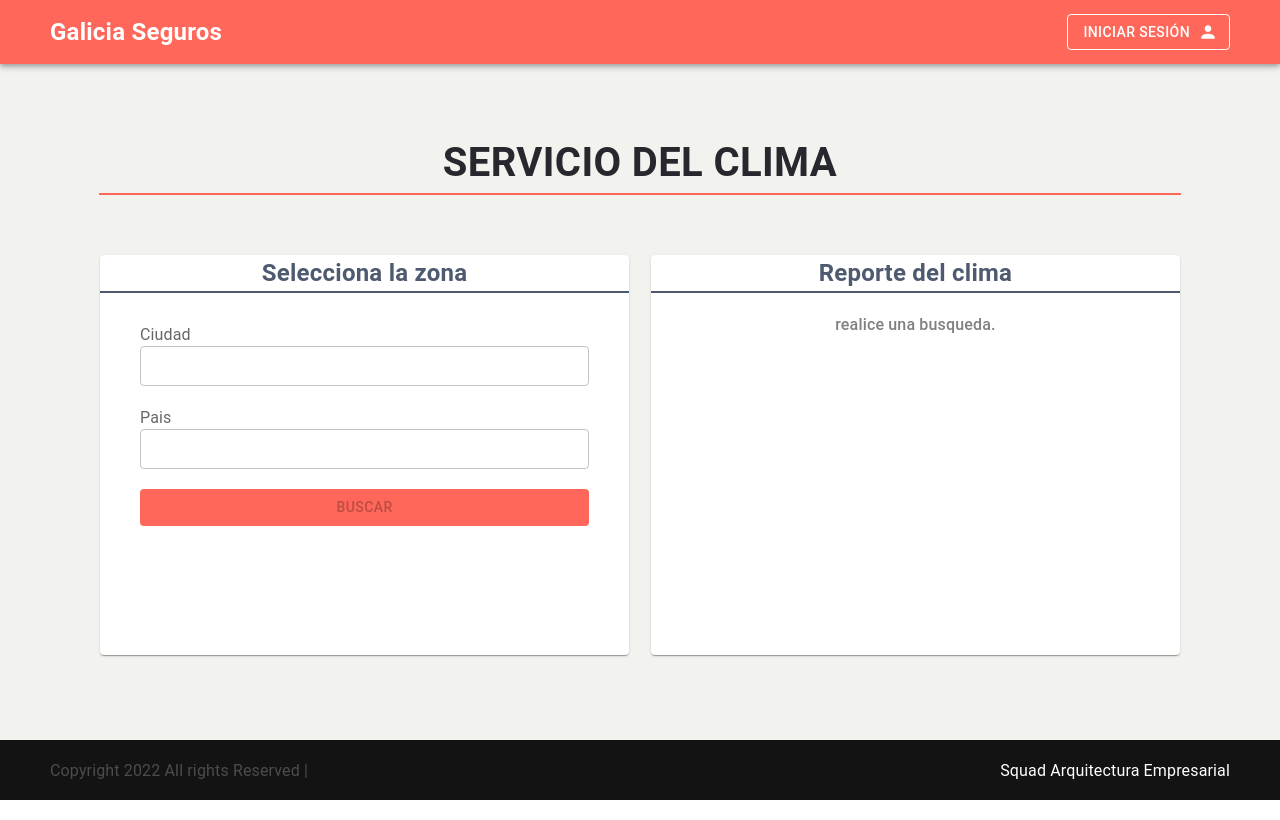
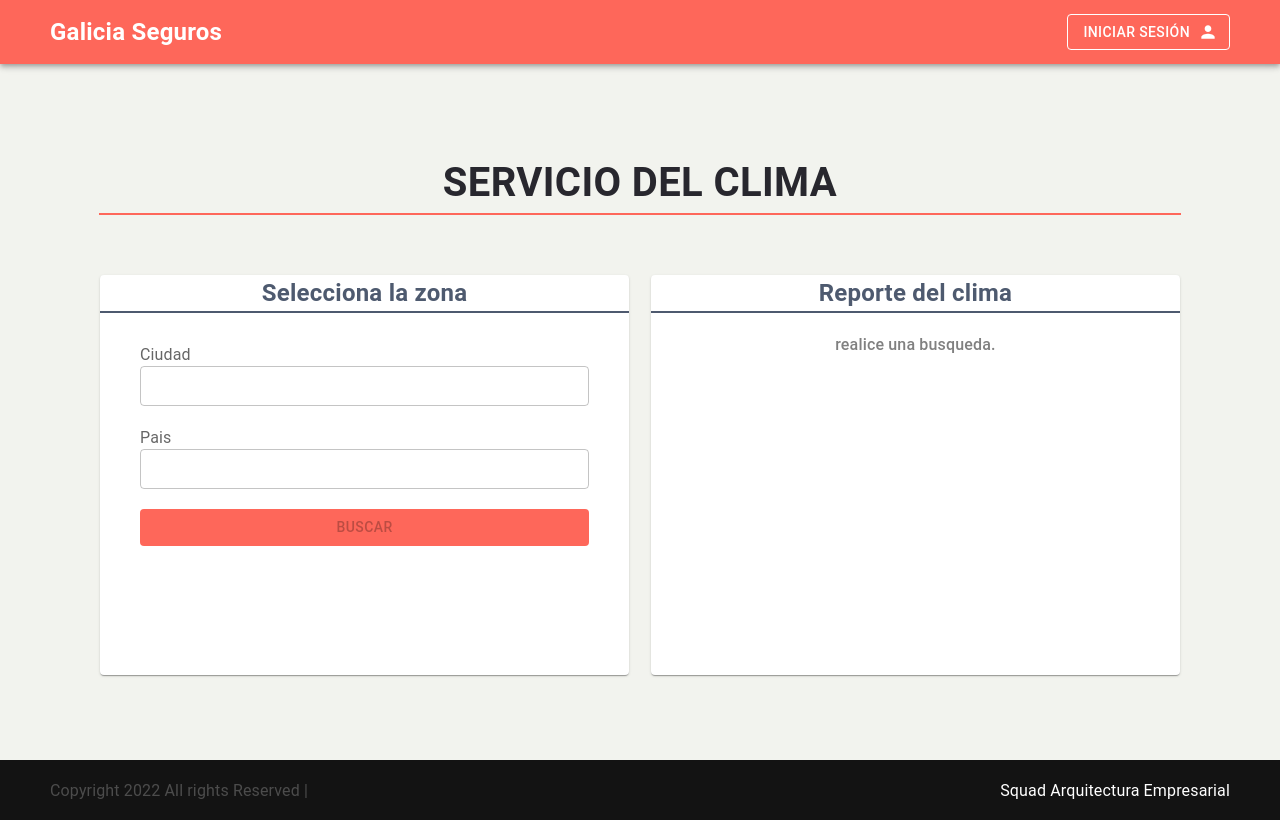
Before and after one commit to beetlejuice96/challenge-galicia-seguros, a React (Create React App) app: page / in a window 1280 px wide. Built offline with nearby package versions, Linux system fonts and the light colour scheme.

Commit message:
fixed styles

```diff
--- a/src/components/main/styles.js
+++ b/src/components/main/styles.js
@@ -5,6 +5,7 @@ export const useMainStyles = makeStyles((theme) =>
   createStyles({
     container: {
       flexDirection: "column",
+      marginTop: "20px !important",
       [theme.breakpoints.up("md")]: {
         height: "86.5vh",
         display: "flex",
```
